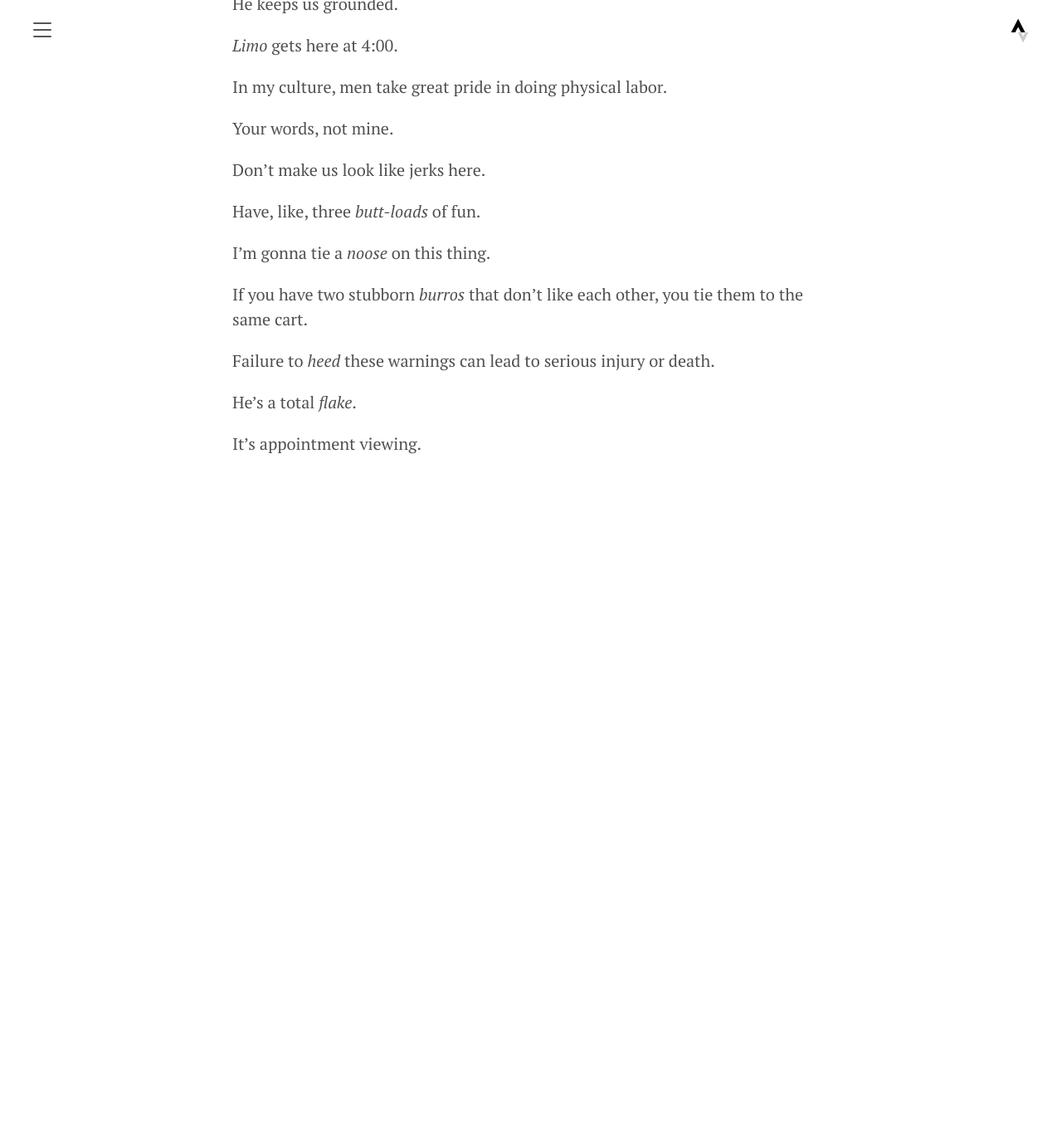
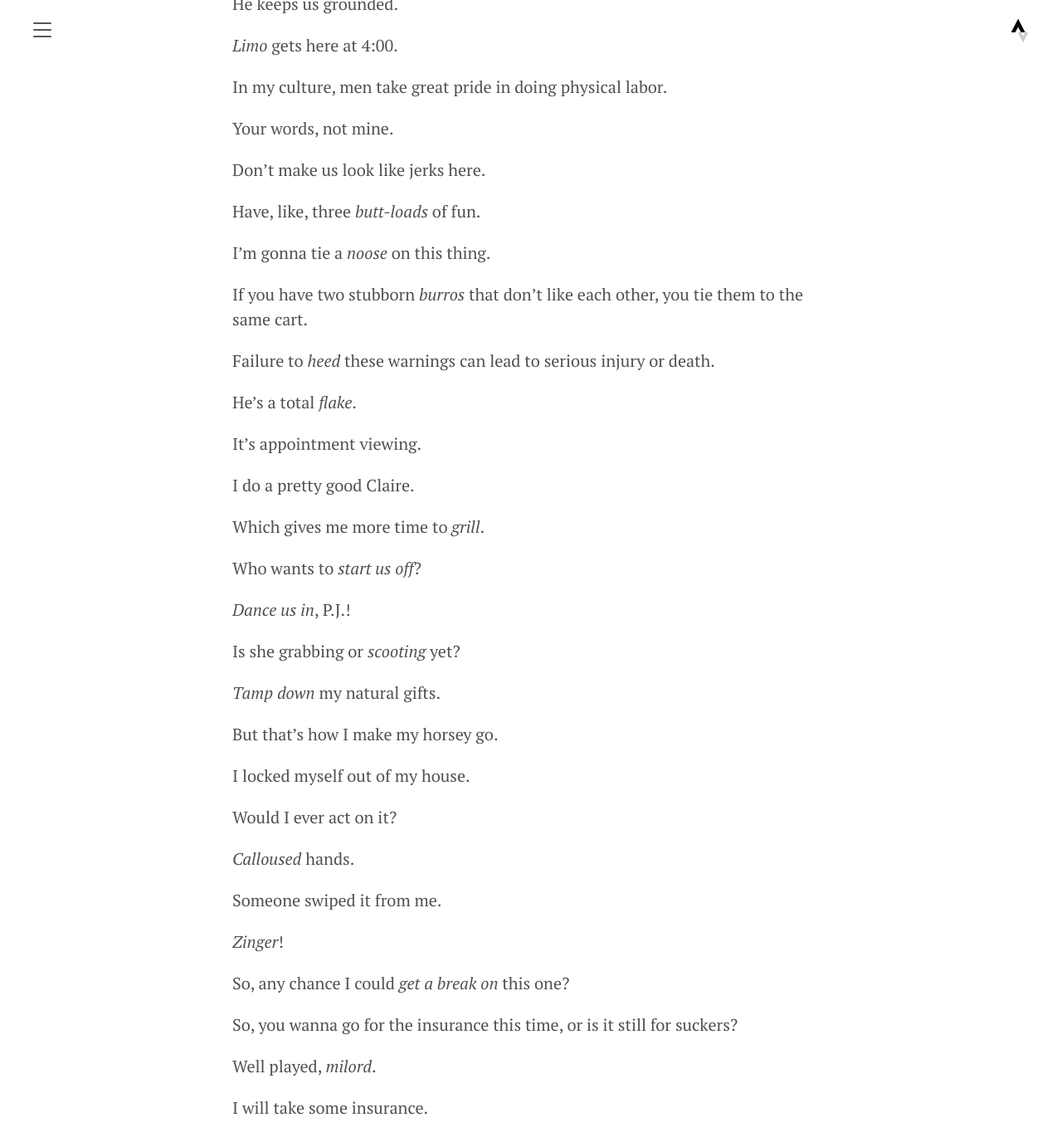
Before and after one commit to yoncise/yoncise.github.io, a Jekyll site: the page built from logs/_posts/2023/2023-12-17-150480384.md, in a window 1280 px wide and 1400 px high, scrolled down 1172 px. Shown: the top 1382 px of the window at 83% size. Built offline with Jekyll 4.4.1, drawn with Linux system fonts in a browser that asks for light colours; before the commit the page ends 1802 px from its top, so only the background shows below that.

Commit message:
语雀同步 Modern Family S01E02

```diff
--- a/logs/_posts/2023/2023-12-17-150480384.md
+++ b/logs/_posts/2023/2023-12-17-150480384.md
@@ -59,3 +59,35 @@ Failure to _heed_ these warnings can lead to serious injury or death.
 He's a total _flake_.
 
 It's appointment viewing.
+
+I do a pretty good Claire.
+
+Which gives me more time to _grill_.
+
+Who wants to _start us off_?
+
+_Dance us in_, P.J.!
+
+Is she grabbing or _scooting_ yet?
+
+_Tamp down_ my natural gifts.
+
+But that's how I make my horsey go.
+
+I locked myself out of my house.
+
+Would I ever act on it?
+
+_Calloused_ hands.
+
+Someone swiped it from me.
+
+_Zinger_!
+
+So, any chance I could _get a break on_ this one?
+
+So, you wanna go for the insurance this time, or is it still for suckers?
+
+Well played, _milord_.
+
+I will take some insurance.
```
